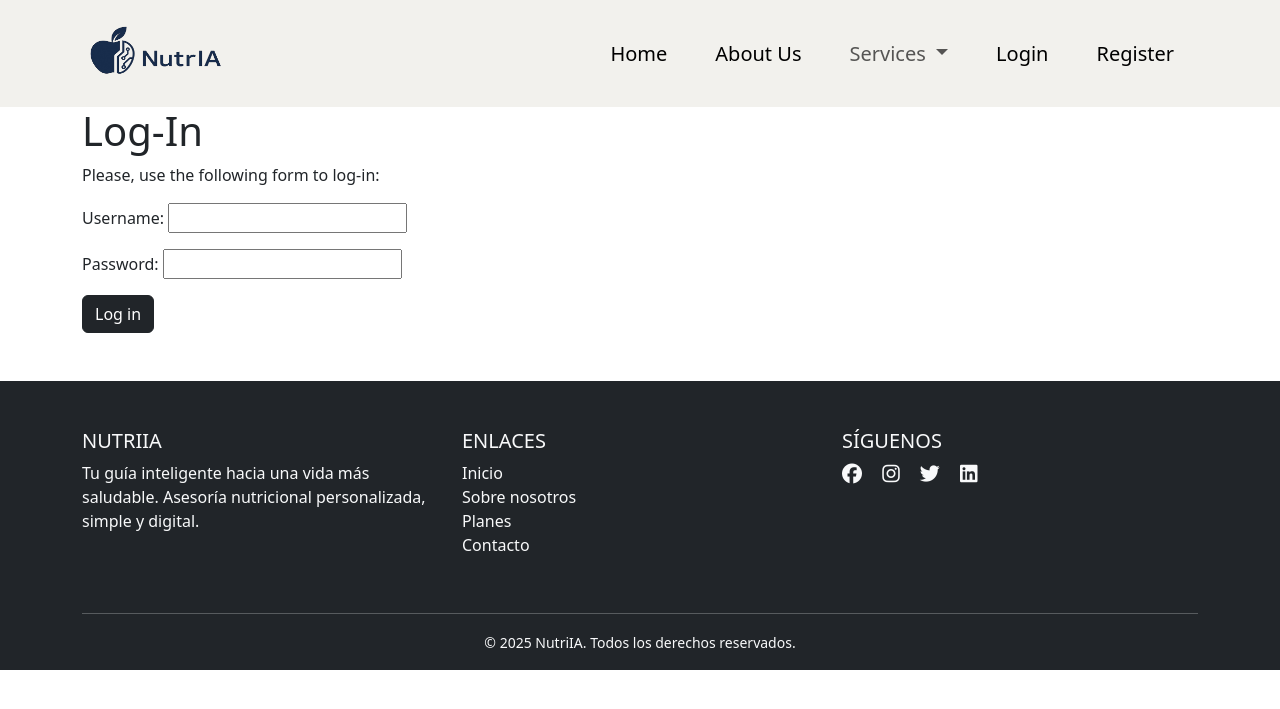
After one commit to franciscapr/nutri_ia, a Django app: page /account/login/ in a window 1280 px wide. The commit adds this page. Shown: the top 709 px of the page. Run offline with Django 5.2, Linux system fonts and the light colour scheme.

Commit message:
view login

```diff
--- /dev/null
+++ b/account/forms.py
@@ -0,0 +1,6 @@
+from django import forms
+
+
+class LoginForm(forms.Form):
+    username = forms.CharField()
+    password = forms.CharField(widget=forms.PasswordInput)
--- /dev/null
+++ b/account/urls.py
@@ -0,0 +1,6 @@
+from django.urls import path
+from . import views
+
+urlpatterns = [
+    path('login/', views.user_login, name='login'),
+]
--- a/account/views.py
+++ b/account/views.py
@@ -1,3 +1,26 @@
 from django.shortcuts import render
+from django.contrib.auth import authenticate, login
+from django.http import HttpResponse
+from . forms import LoginForm
 
-# Create your views here.
+def user_login(request):
+    if request.method == 'POST':
+        form = LoginForm(request.POST)    # Instanciamos el formulario con los datos enviados
+        if form.is_valid():    # Validamos el formulario
+            cd = form.cleaned_data
+            user = authenticate(
+                request,
+                username=cd['username'],
+                password=cd['password'],
+            )
+            if user is not None:
+                if user.is_active:
+                    login(request, user)
+                    return HttpResponse('Autenticado con éxito')
+                else:
+                    return HttpResponse('Cuenta deshabilitada')
+            else:
+                return HttpResponse('Inicio de sesión inválido')
+    else:
+        form = LoginForm()
+    return render(request, 'account/login.html', {'form': form})
--- a/nutria/urls.py
+++ b/nutria/urls.py
@@ -21,4 +21,5 @@ from . import views
 urlpatterns = [
     path('admin/', admin.site.urls),
     path('', views.home, name='home'),
+    path('account/', include('account.urls')),
 ]
--- /dev/null
+++ b/templates/account/login.html
@@ -0,0 +1,20 @@
+{%  extends 'base.html' %}
+
+{% block title %}Log-In{% endblock %}
+
+{% block content %}
+
+<div class="container">
+
+    <h1>Log-In</h1>
+    <p>Please, use the following form to log-in:</p>
+    <form method="post">
+        {{ form.as_p }}
+        {% csrf_token %}
+
+        <p><input type="submit" value="Log in" class="btn btn-dark"></p>
+    </form>
+</div>
+
+
+{% endblock %}
--- a/templates/includes/navbar.html
+++ b/templates/includes/navbar.html
@@ -31,7 +31,7 @@
             </ul>
           </li>
           <li class="nav-item">
-            <a class="nav-link active btn btn-nav" aria-current="page" href="#">Login</a>
+            <a class="nav-link active btn btn-nav" aria-current="page" href="{% url 'login' %}">Login</a>
           </li>
           <li class="nav-item">
             <a class="nav-link active" aria-current="page" href="#">Register</a>
```
Also changed, not shown: db.sqlite3.
